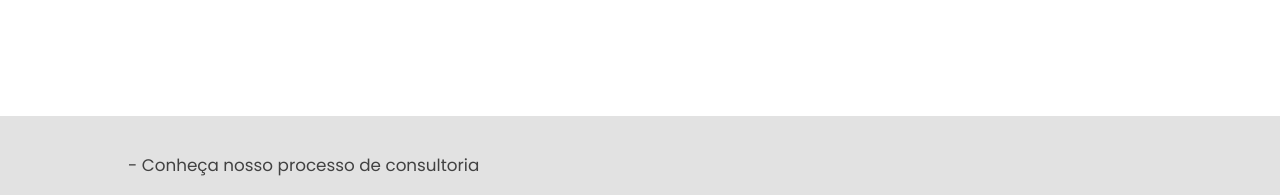
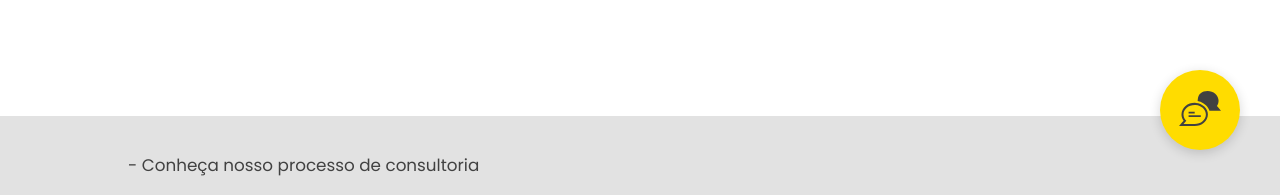
Before and after one commit to citi-onboarding/Elementus-Jr, a React (Create React App) app in the folder client/: page / in a window 1280 px wide. Shown: the part 586-781 px from the top of the page. Built offline with nearby package versions, Linux system fonts and the light colour scheme; no server answers.

Commit message:
Feature( Widget de envio de mensagens via Whatsapp  )

```diff
--- /dev/null
+++ b/client/src/components/Widget/Widget.css
@@ -0,0 +1,28 @@
+.backgroundWidget{
+    display: flex;
+    position: fixed;
+    justify-content: flex-end;
+    align-items: flex-end;
+    width: 100%;
+    height: 100%;
+    z-index: 2;
+}
+
+.buttonWidget{
+    margin: 5vw 5vh;
+    background-color:#FFDC00;
+    box-shadow: 0px 3px 12px #00000029;
+    cursor: pointer;
+    border: none;
+    width: 80px;
+    height: 80px;
+    border-radius: 100px;
+}
+
+@media only screen and (max-width: 700px){
+    .buttonWidget{
+        margin: 20vw 5vh;
+        width: 65px;
+        height: 65px;
+    }
+}
--- /dev/null
+++ b/client/src/components/Widget/Widget.jsx
@@ -0,0 +1,14 @@
+import React from "react";
+import "./Widget.css";
+import chatbox from "./conversation.svg"
+
+function Widget(){
+    const NumeroTelefone = "https://wa.me/558192500616"
+    return(
+        <div className="backgroundWidget">
+            <button className="buttonWidget" onClick={()=> window.open(NumeroTelefone)}> <img src={chatbox} alt=""/> </button>
+        </div>
+    )
+};
+
+export default Widget;
--- /dev/null
+++ b/client/src/components/Widget/index.js
@@ -0,0 +1,3 @@
+import Widget from '.\\Widget';
+
+export default Widget;
--- a/client/src/components/index.js
+++ b/client/src/components/index.js
@@ -8,6 +8,7 @@ import Navbar from '.\\Navbar';
 import Trilha from '.\\Trilha';
 import Footer from '.\\Footer';
 import DepoimentsCard from '.\\DepoimentsCard';
+import Widget from '.\\Widget';
 
 export {
   Button,
@@ -20,4 +21,5 @@ export {
   Trilha,
   Footer,
   DepoimentsCard,
+  Widget,
 };
--- a/client/src/index.jsx
+++ b/client/src/index.jsx
@@ -9,6 +9,7 @@ import {
   Navbar,
   Trilha,
   DepoimentsCard,
+  Widget,
 } from '.\\components';
 
 function App() {
@@ -16,6 +17,7 @@ function App() {
   return(
     <div className="app">
       <Navbar />
+      <Widget />
       <Banner />
       <Services />
       <Trilha />
```
Also changed, not shown: client/src/components/Widget/conversation.svg (added).
